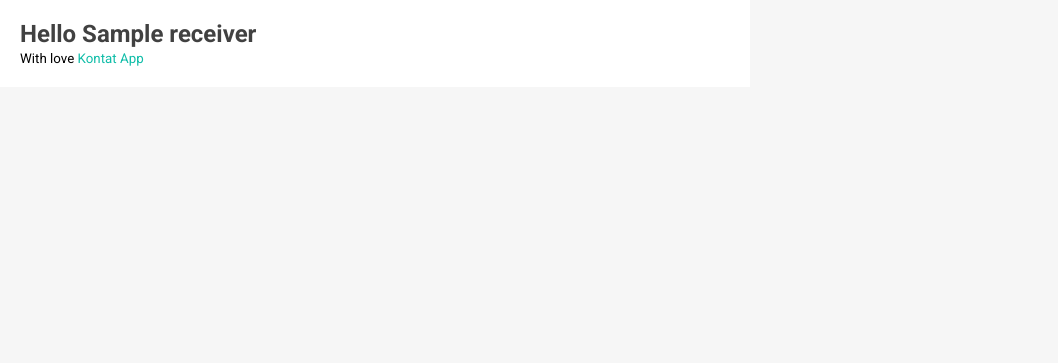
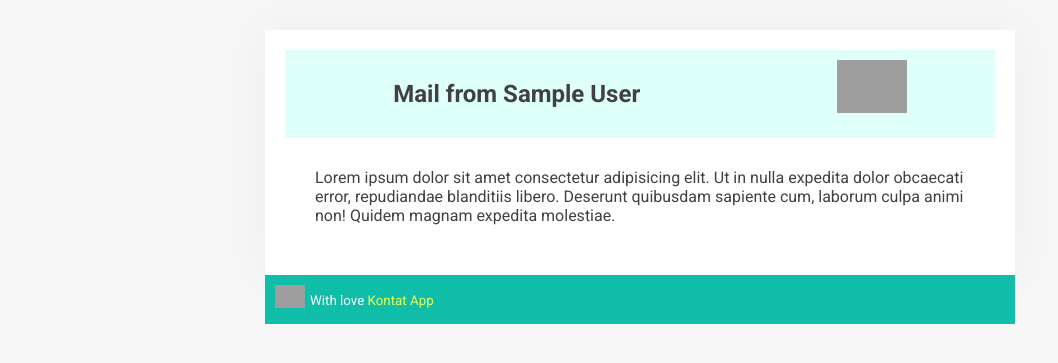
Before and after one commit to funsojoba/contact_list_api, a Django app: template contact_api/templates/email_template.html in a window 1280 px wide. Shown: the top 363 px of the page, without its empty margins (0-1058 px from the left). Run offline with Django 3.2, Linux system fonts and the light colour scheme; the template is opened without the code that fills it: most values are stand-ins (such as "Sample title", 1, 10 or a date in 2020); parts of the project's set-up code (start-up, migrations or seed data) failed here and were passed over; grey boxes are pictures that could not be loaded.

Commit message:
work in progress

```diff
--- a/contact_api/templates/email_template.html
+++ b/contact_api/templates/email_template.html
@@ -16,34 +16,89 @@
         }
         body{
             background: #f6f6f6;
+            padding-top:30px;
         }
         .container{
             background:#fff;
             padding:20px;
-            max-width: 750px;
+            width: 750px;
+            margin:auto;
+            box-shadow: 0 0 43px rgba(0,0,0,.04);
         }
         a{
-            color:#10BDA8;
+            color:#e6ff57;
             text-decoration: none;
             display:inline-block;
         }
         p, h2{
             color: #414141;
         }
+        .container .container-header{
+            background:#DFFFFB;
+            display: flex;
+            justify-content: space-around;
+        }
+        .container .container-header .text{
+            padding:30px;
+        }
+        .container .container-header .image{
+            width:90px;
+            padding:10px;
+        }
+
+        .container .container-header .image img{
+            width:100%;
+        }
+
+        .container .text{
+            padding:30px;
+        }
+
+        .footer{
+            background:#10BDA8;
+            padding:10px;
+            width: 750px;
+            margin: auto;
+            display:flex;
+        }
+        .footer .text{
+            color:#fff;
+            padding:5px;
+        }
+        .footer .image{
+            width:30px;
+        }
+        .footer .image img{
+            width:100%;
+        }
+
     </style>
 </head>
 <body>
     <div class="container">
-        <div class="">
+        <div class="container-header">
+            <div class='text'>
+                <h2>Mail from {{first_name}} {{last_name}}</h2>
+            </div>
+            <div class="image">
+                <img src="https://res.cloudinary.com/ddl2pf4qh/image/upload/v1641167068/contact_api/undraw_mail_sent_re_0ofv_wlgwox.svg" alt="Kontat Mail">
+            </div>
+        </div>
 
+        <div class="text">
+            <p>{{message}}</p>
+            <p>
+                Lorem ipsum dolor sit amet consectetur adipisicing elit. Ut in nulla expedita dolor obcaecati error, repudiandae blanditiis libero. Deserunt quibusdam sapiente cum, laborum culpa animi non! Quidem magnam expedita molestiae.
+            </p>
+        </div>
+
+    </div>
+    <div class="footer">
+        <div class="image">
+            <img src="https://res.cloudinary.com/ddl2pf4qh/image/upload/v1628029248/contact_api/authpage/Group_23_lfxeeb.png" />
         </div>
         <div class="text">
-            <h2>Hello {{receiver}}</h2>
-            <p>{{message}}</p>
-        </div>
-
-        <div class="footer">
-            <small>With love <a href="http://">Kontat App</a></small>
+            <small>With love <a href="http://kontat.com">Kontat App</a></small>
         </div>
     </div>
 </body>
```
Also changed, not shown: contact_project/settings.py (+6 -6 lines), docker-compose.yml (+13 -5 lines), 2 other files.
